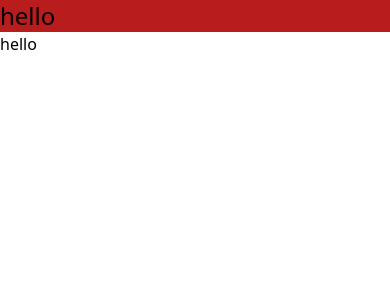
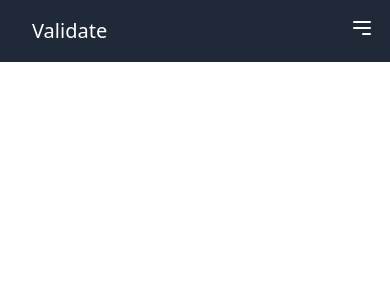
Before and after one commit to PriyanshuDas01/validate, a React (Create React App) app in the folder Landing_page/validate/: page / in a window 390 px wide. Shown: the top 300 px of the page. Built offline with nearby package versions, Linux system fonts and the light colour scheme.

Commit message:
nav added
standard nav added

```diff
--- a/Landing_page/validate/src/App.js
+++ b/Landing_page/validate/src/App.js
@@ -6,8 +6,13 @@ import Nav from './components/Nav';
 
 function App() {
   return (
+    <>
+      <Nav />
 
-      <Nav />
+     </>
+
+
+
 
   );
 }
--- a/Landing_page/validate/src/components/Nav.jsx
+++ b/Landing_page/validate/src/components/Nav.jsx
@@ -1,15 +1,57 @@
-import React, { PureComponent } from 'react'
-
+import React, { PureComponent } from 'react';
 
 export class Nav extends PureComponent {
+  constructor(props) {
+    super(props);
+    this.state = { isOpen: false };
+  }
+
+  toggleMenu = () => {
+    this.setState({ isOpen: !this.state.isOpen });
+  };
+
   render() {
     return (
-      <div >
-        <h5 className="Nav text-2xl bg-red-700">hello</h5>
-        hello
-  </div>
-    )
+      <div className="bg-gray-800 p-4">
+        <div className="flex justify-between items-center">
+          <div className="text-xl text-white ml-4">Validate</div>
+          <div className="lg:hidden">
+            <button
+              onClick={this.toggleMenu}
+              className="text-white focus:outline-none"
+            >
+              <svg
+                className="w-6 h-6"
+                fill="none"
+                stroke="currentColor"
+                viewBox="0 0 24 24"
+                xmlns="http://www.w3.org/2000/svg"
+              >
+                <path
+                  strokeLinecap="round"
+                  strokeLinejoin="round"
+                  strokeWidth="2"
+                  d="M4 6h16M4 12h16m-7 6h7"
+                ></path>
+              </svg>
+            </button>
+          </div>
+          <ul className="hidden lg:flex space-x-4 mr-4">
+            <li className="text-xl text-white">Home</li>
+            <li className="text-xl text-white">About</li>
+          </ul>
+        </div>
+        <ul
+          className={`${
+            this.state.isOpen ? 'block' : 'hidden'
+          } lg:hidden mt-4 space-y-2`}
+        >
+          <li className="text-xl text-white">Home</li>
+          <li className="text-xl text-white">About</li>
+        </ul>
+      </div>
+    );
   }
 }
 
-export default Nav
+export default Nav;
--- a/Landing_page/validate/src/index.css
+++ b/Landing_page/validate/src/index.css
@@ -1,3 +1,7 @@
 @tailwind base;
 @tailwind components;
 @tailwind utilities;
+
+.body {
+    background-color: yellowgreen;
+}
```
